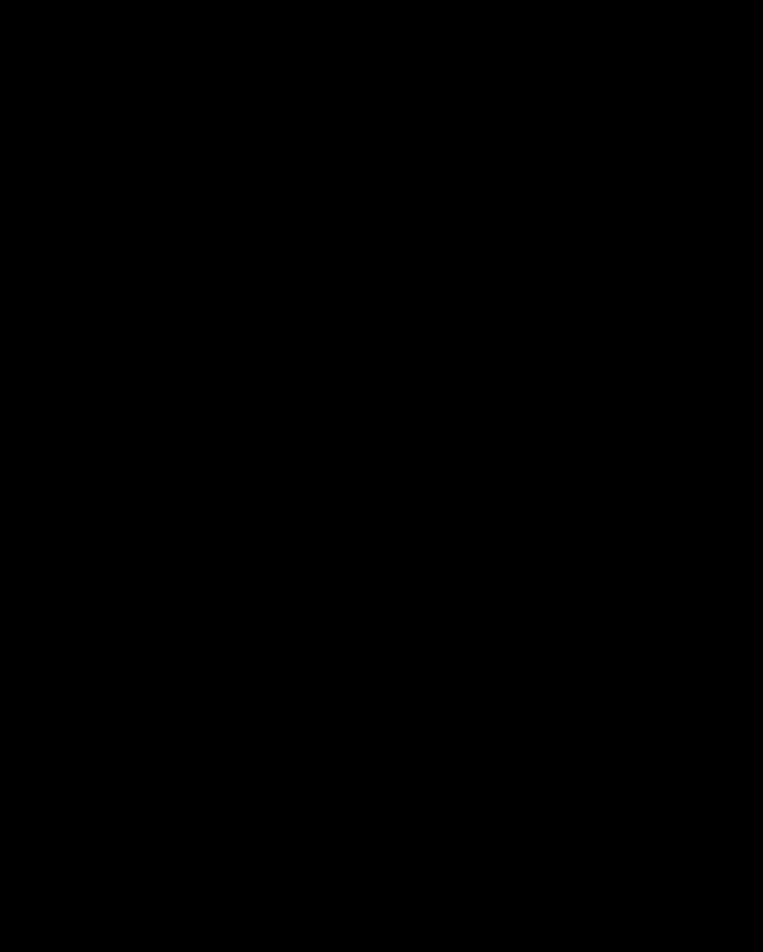
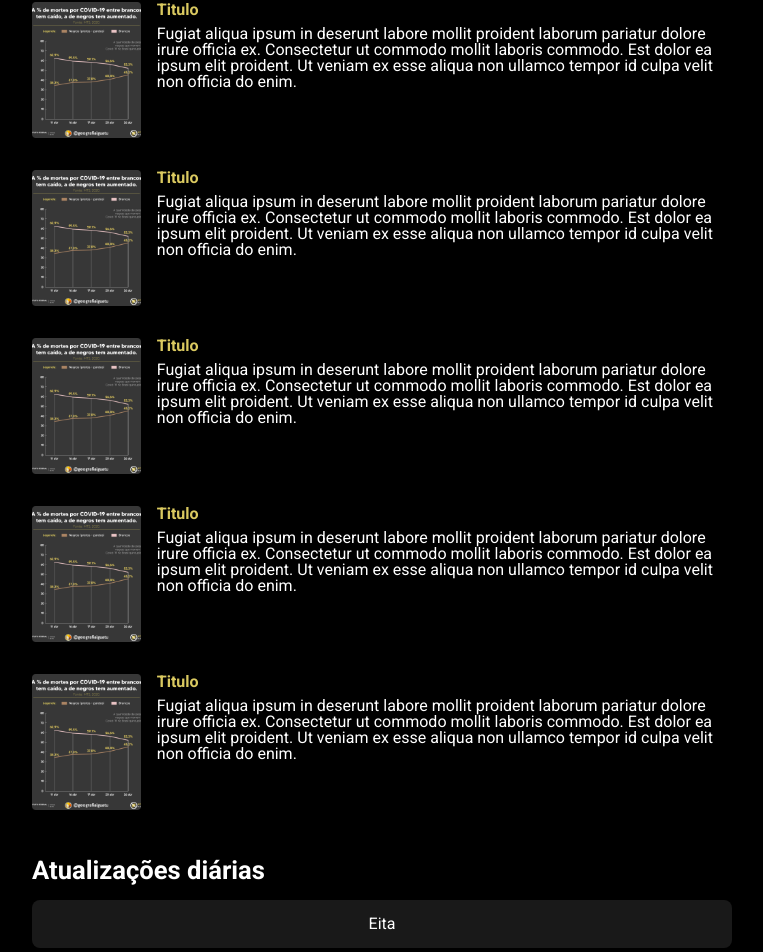
Before and after one commit to Albuquerquess/enc19-web, a React (Create React App) app: page /home in a window 1280 px wide. Shown: the part 271-1223 px from the top of the page, without its empty margins (258-1021 px from the left). Before the commit the page ends 800 px from the top, so only its background shows below. Built offline with nearby package versions, Linux system fonts and the light colour scheme.

Commit message:
feat/home - create box component

```diff
--- /dev/null
+++ b/src/components/Background/index.tsx
@@ -0,0 +1,11 @@
+import React from 'react';
+
+import { BackgroundContainer } from './styles';
+
+const Background: React.FC = ({children}) => {
+  return <BackgroundContainer>
+      {children}
+  </BackgroundContainer>;
+}
+
+export default Background;
--- /dev/null
+++ b/src/components/Background/styles.ts
@@ -0,0 +1,15 @@
+import styled from 'styled-components';
+
+export const BackgroundContainer = styled.div`
+  width: 100%;
+  height: 100%;
+
+  display: flex;
+  justify-content: center;
+  align-items: center;
+
+	background: var(--color-secondary);
+
+	padding: 1rem 0;
+	border-radius: .5rem;
+`;
--- /dev/null
+++ b/src/components/Card/index.tsx
@@ -0,0 +1,27 @@
+import React from 'react';
+import breakpoints from '../../assets/styles/breakpoints';
+
+import { CardContainer } from './styles';
+
+interface cardProps {
+    image: string[];
+    title: string;
+    description: string;
+}
+
+const Card: React.FC<cardProps> = ({ image, title, description }) => {
+
+  return <CardContainer>
+      <picture>
+        <source media={`(max-width:${breakpoints.mobile})`} srcSet={image[0]} />
+        <img src={image[1]} alt=""/>
+      </picture>
+
+      <div id="content">
+          <p id="content-title" >{title}</p>
+          <p>{description}</p>
+      </div>
+  </CardContainer>;
+}
+
+export default Card;
--- /dev/null
+++ b/src/components/Card/styles.ts
@@ -0,0 +1,24 @@
+import styled from 'styled-components';
+
+export const CardContainer = styled.div`
+  display: flex;
+  flex-direction: row;
+  width: 100%;
+  height: 8.5rem;
+  margin: 1rem 0;
+
+  picture > *{
+      height: 8.5rem;
+  }
+
+  div#content {
+      overflow: hidden;
+      margin-left: 1rem;
+      p#content-title {
+          font-weight: 700;
+          color: var(--color-golden);
+          margin-bottom: .5rem;
+      }
+
+  }
+`;
--- a/src/components/Container/styles.ts
+++ b/src/components/Container/styles.ts
@@ -15,6 +15,7 @@
   max-width: 700px;
 
   display: flex;
+  flex-direction: column;
   justify-content: center;
 
 `
--- a/src/pages/Home/index.tsx
+++ b/src/pages/Home/index.tsx
@@ -1,13 +1,27 @@
 import React from 'react';
 import Box from '../../components/Box';
+import Card from '../../components/Card';
 import Container from '../../components/Container';
-
+import fakeImage from '../../assets/Home/fakeImage.png'
+import fakeImageMobile from '../../assets/Home/fakeImage@2x.png'
+import Background from '../../components/Background';
 // import { Container } from './styles';
 
 const Home: React.FC = () => {
   return <Container>
-      <Box title="Últimas publicações" subtitle="Subtitulo" >
+      <Box title="Últimas publicações" >
+        <Card image={[fakeImage, fakeImageMobile]} title="Titulo" description="Fugiat aliqua ipsum in deserunt labore mollit proident laborum pariatur dolore irure officia ex. Consectetur ut commodo mollit laboris commodo. Est dolor ea ipsum elit proident. Ut veniam ex esse aliqua non ullamco tempor id culpa velit non officia do enim."/>
+        <Card image={[fakeImage, fakeImageMobile]} title="Titulo" description="Fugiat aliqua ipsum in deserunt labore mollit proident laborum pariatur dolore irure officia ex. Consectetur ut commodo mollit laboris commodo. Est dolor ea ipsum elit proident. Ut veniam ex esse aliqua non ullamco tempor id culpa velit non officia do enim."/>
+        <Card image={[fakeImage, fakeImageMobile]} title="Titulo" description="Fugiat aliqua ipsum in deserunt labore mollit proident laborum pariatur dolore irure officia ex. Consectetur ut commodo mollit laboris commodo. Est dolor ea ipsum elit proident. Ut veniam ex esse aliqua non ullamco tempor id culpa velit non officia do enim."/>
+        <Card image={[fakeImage, fakeImageMobile]} title="Titulo" description="Fugiat aliqua ipsum in deserunt labore mollit proident laborum pariatur dolore irure officia ex. Consectetur ut commodo mollit laboris commodo. Est dolor ea ipsum elit proident. Ut veniam ex esse aliqua non ullamco tempor id culpa velit non officia do enim."/>
+        <Card image={[fakeImage, fakeImageMobile]} title="Titulo" description="Fugiat aliqua ipsum in deserunt labore mollit proident laborum pariatur dolore irure officia ex. Consectetur ut commodo mollit laboris commodo. Est dolor ea ipsum elit proident. Ut veniam ex esse aliqua non ullamco tempor id culpa velit non officia do enim."/>
+        <Card image={[fakeImage, fakeImageMobile]} title="Titulo" description="Fugiat aliqua ipsum in deserunt labore mollit proident laborum pariatur dolore irure officia ex. Consectetur ut commodo mollit laboris commodo. Est dolor ea ipsum elit proident. Ut veniam ex esse aliqua non ullamco tempor id culpa velit non officia do enim."/>
+      </Box>
 
+      <Box title="Atualizações diárias">
+        <Background>
+          Eita
+        </Background>
       </Box>
   </Container>
 }
```
Also changed, not shown: src/assets/Home/fakeImage.png (added), src/assets/Home/fakeImage@2x.png (added).
